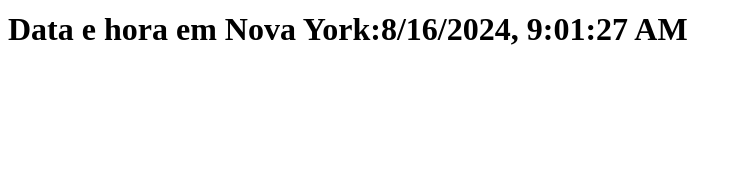
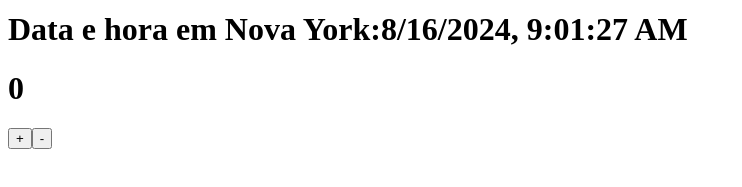
Before and after one commit to RenatoFernandoSilvaGoncalves/aulareact01, a React (Create React App) app: page / in a window 1280 px wide. Shown: the part 127-314 px from the top of the page, without its empty margins (0-742 px from the left). Built offline with nearby package versions, Linux system fonts and the light colour scheme.

Commit message:
Resolvendo o execicio e conhecendo a sintaxe JSX

```diff
--- a/src/App.js
+++ b/src/App.js
@@ -1,11 +1,12 @@
 import Data from "./meusComponentes/Data";
-
+import Contador from "./meusComponentes/ContadorV2";
 function App() {
   return (
     <div className="App">
         <Data texto="Data e hora atuais: " timeZone={-3.00}/>
         <Data texto="Data e hora em Londres: " timeZone={1.00}/>
         <Data texto="Data e hora em Nova York:" timeZone={-4.00}/>
+        <Contador/>
     </div>
   );
 }
--- /dev/null
+++ b/src/meusComponentes/ContadorV2.jsx
@@ -0,0 +1,31 @@
+import { useEffect, useState } from "react";
+export default function Contador(props) {
+                              //       ___ Valor inicial do estado
+                              //       |
+                              //      \/
+    const [valor,setValor] = useState(0); //hook useState
+
+    function incrementar(){
+        setValor(valor + 1);
+    }
+
+    function decrementar(){
+        setValor(valor - 1);
+    }
+    //e o método render ?
+    return (
+        <div>
+            <div className="visor">
+                <h1>{valor}</h1>
+            </div>
+            <div className="botoes">
+                <button onClick={()=>{
+                    incrementar();
+                }}>+</button>
+                <button onClick={()=>{
+                    decrementar();
+                }}>-</button>
+            </div>
+        </div>
+    );
+}
```
Also changed, not shown: src/meusComponentes/Contador.js (added, +49 -0 lines).
